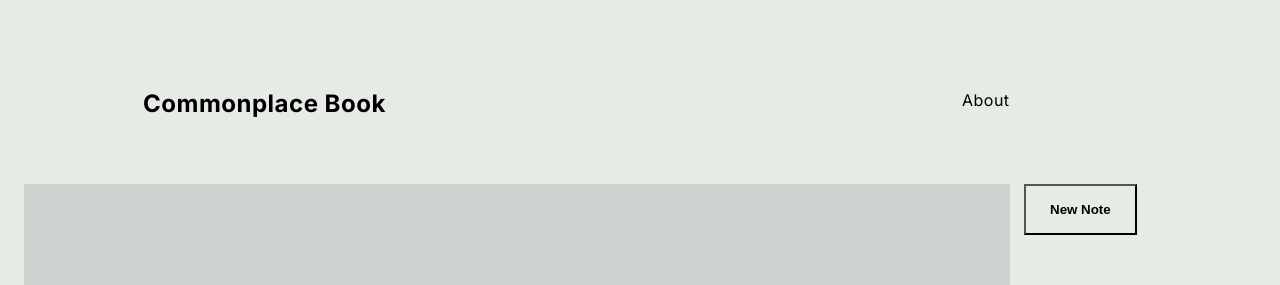
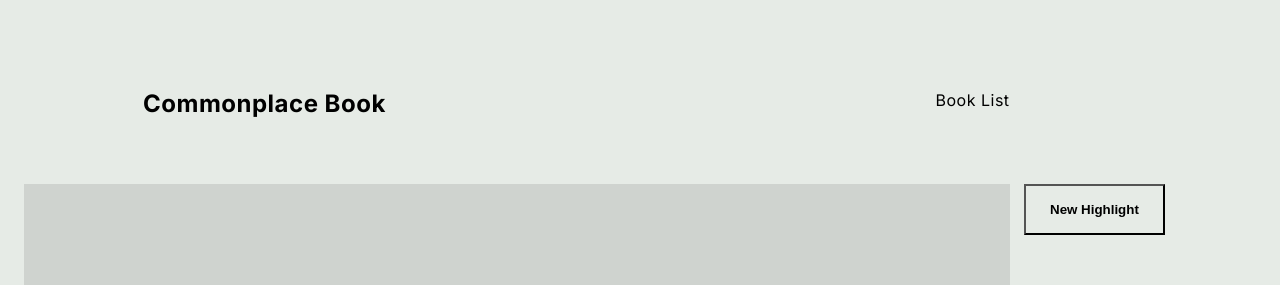
Before and after one commit to jaygal0/commonplacebook, a Next.js app: page / in a window 1280 px wide. Shown: the top 285 px of the page. Built offline with nearby package versions, Linux system fonts and the light colour scheme.

Commit message:
updating copy

```diff
--- a/components/Content.js
+++ b/components/Content.js
@@ -45,7 +45,7 @@ const Content = () => {
       {/* SIDEBAR */}
       <div className={styles.sidebar}>
         <button className={styles.button} onClick={getQuote}>
-          New Note
+          new highlight
         </button>
         <div>
           <div className={styles.wrapper}>
--- a/components/Content.module.css
+++ b/components/Content.module.css
@@ -108,6 +108,7 @@
   border-radius: 0;
   background-color: transparent;
   font-weight: bold;
+  text-transform: capitalize;
 }
 
 .button:active {
--- a/components/Header.js
+++ b/components/Header.js
@@ -5,7 +5,7 @@ const Header = () => {
   return (
     <header className={styles.header}>
       <div className={styles.logo}>commonplace book</div>
-      <div className={styles.link}>about</div>
+      <div className={styles.link}>book list</div>
     </header>
   )
 }
--- a/pages/index.js
+++ b/pages/index.js
@@ -2,6 +2,12 @@ import React from 'react'
 import Header from '../components/Header'
 import Content from '../components/Content'
 import Meta from '../components/Meta'
+
+// TODO: Add all the book notes
+// TODO: Remove animation
+// TODO: Sort out other pages
+// TODO: Figure out logic to list books read
+// TODO: Figure out database logic
 
 export default function Home() {
   return (
```
